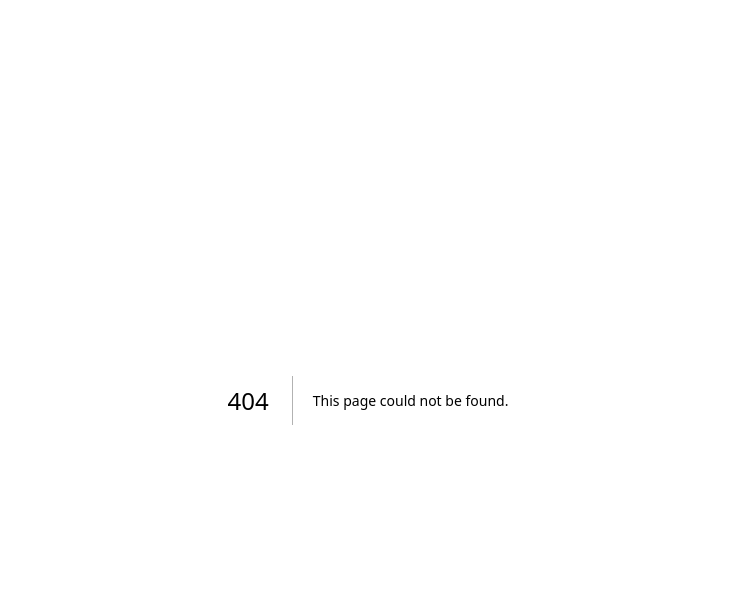
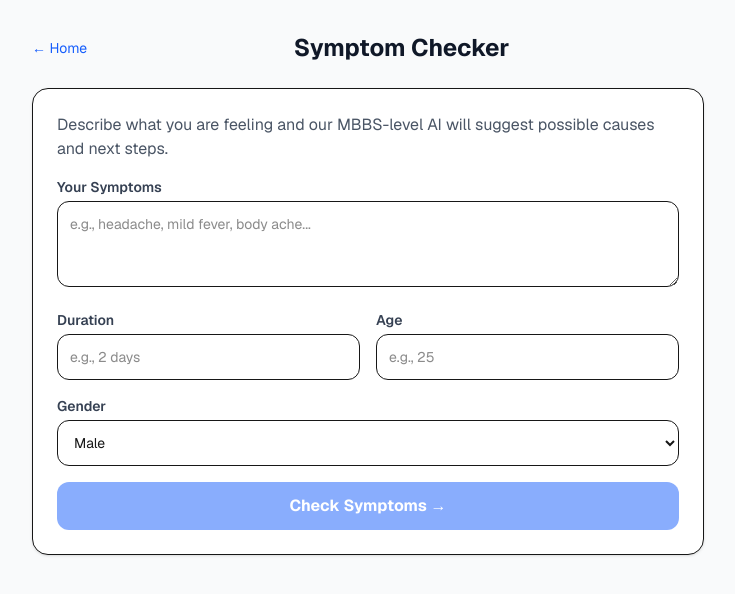
Before and after one commit to coderwrexx/medicalplain, a Next.js app: page /symptoms in a window 1280 px wide. Before the commit this address had no page. Shown: the top 594 px of the page, without its empty margins (272-1007 px from the left). Built offline with nearby package versions, Linux system fonts and the light colour scheme.

Commit message:
Phase 6: Added AI Symptom Checker

```diff
--- /dev/null
+++ b/app/symptoms/page.tsx
@@ -0,0 +1,118 @@
+'use client';
+import { useState } from 'react';
+import { useRouter } from 'next/navigation';
+
+export default function Symptoms() {
+  const router = useRouter();
+  const [symptoms, setSymptoms] = useState('');
+  const [duration, setDuration] = useState('');
+  const [age, setAge] = useState('');
+  const [gender, setGender] = useState('Male');
+  const [loading, setLoading] = useState(false);
+  const [result, setResult] = useState<any>(null);
+
+  const analyze = async () => {
+    if (!symptoms) return;
+    setLoading(true);
+    try {
+      const res = await fetch('/api/symptoms', {
+        method: 'POST',
+        headers: { 'Content-Type': 'application/json' },
+        body: JSON.stringify({ symptoms, duration, age, gender }),
+      });
+      const data = await res.json();
+      setResult(data);
+    } catch (error) {
+      alert('Error analyzing symptoms.');
+    }
+    setLoading(false);
+  };
+
+  return (
+    <main className="min-h-screen bg-gray-50 p-4">
+      <div className="max-w-2xl mx-auto">
+        <div className="flex items-center gap-3 mb-6 pt-4">
+          <button onClick={() => router.push('/')} className="text-blue-600 hover:underline text-sm">← Home</button>
+          <h1 className="text-2xl font-bold text-gray-900 ml-auto mr-auto">Symptom Checker</h1>
+        </div>
+
+        {!result ? (
+          <div className="bg-white rounded-2xl p-6 shadow-sm border mb-4">
+            <p className="text-gray-600 mb-4">Describe what you are feeling and our MBBS-level AI will suggest possible causes and next steps.</p>
+
+            <div className="space-y-4">
+              <div>
+                <label className="block text-sm font-semibold text-gray-700 mb-1">Your Symptoms</label>
+                <textarea value={symptoms} onChange={(e) => setSymptoms(e.target.value)} placeholder="e.g., headache, mild fever, body ache..." className="w-full border rounded-xl p-3 text-sm focus:border-blue-500 outline-none" rows={3}></textarea>
+              </div>
+              <div className="grid grid-cols-2 gap-4">
+                <div>
+                  <label className="block text-sm font-semibold text-gray-700 mb-1">Duration</label>
+                  <input type="text" value={duration} onChange={(e) => setDuration(e.target.value)} placeholder="e.g., 2 days" className="w-full border rounded-xl p-3 text-sm focus:border-blue-500 outline-none" />
+                </div>
+                <div>
+                  <label className="block text-sm font-semibold text-gray-700 mb-1">Age</label>
+                  <input type="number" value={age} onChange={(e) => setAge(e.target.value)} placeholder="e.g., 25" className="w-full border rounded-xl p-3 text-sm focus:border-blue-500 outline-none" />
+                </div>
+              </div>
+              <div>
+                 <label className="block text-sm font-semibold text-gray-700 mb-1">Gender</label>
+                 <select value={gender} onChange={(e) => setGender(e.target.value)} className="w-full border rounded-xl p-3 text-sm focus:border-blue-500 outline-none bg-white">
+                   <option>Male</option>
+                   <option>Female</option>
+                   <option>Other</option>
+                 </select>
+              </div>
+
+              <button onClick={analyze} disabled={loading || !symptoms} className="w-full bg-blue-600 text-white font-bold py-3 rounded-xl disabled:opacity-50">
+                {loading ? 'Analyzing...' : 'Check Symptoms →'}
+              </button>
+            </div>
+          </div>
+        ) : (
+          <div className="space-y-4">
+            <div className="bg-white rounded-2xl p-6 shadow-sm border">
+               <div className="flex justify-between items-start mb-4">
+                 <h2 className="text-xl font-bold text-gray-900">Analysis Result</h2>
+                 <button onClick={() => setResult(null)} className="text-sm text-blue-600 hover:underline">Check again</button>
+               </div>
+
+               <div className={`inline-block px-3 py-1 rounded-full text-sm font-bold mb-4 ${result.urgencyLevel?.includes('Emergency') ? 'bg-red-100 text-red-700' : result.urgencyLevel?.includes('Urgent') ? 'bg-orange-100 text-orange-700' : 'bg-green-100 text-green-700'}`}>
+                 {result.urgencyLevel?.toUpperCase()}
+               </div>
+
+               <div className="space-y-3 mb-6">
+                 <h3 className="font-semibold text-gray-800">Possible Conditions:</h3>
+                 {result.possibleConditions?.map((c: any, i: number) => (
+                   <div key={i} className="bg-blue-50 rounded-xl p-3">
+                     <div className="flex justify-between font-bold text-blue-900 mb-1">
+                       <span>{c.condition}</span>
+                       <span className="text-xs px-2 py-0.5 bg-blue-200 rounded-full">{c.probability} Prob</span>
+                     </div>
+                     <p className="text-sm text-blue-800">{c.description}</p>
+                   </div>
+                 ))}
+               </div>
+
+               <div className="bg-purple-50 rounded-xl p-4 mb-4">
+                 <h3 className="font-semibold text-purple-900 mb-1">Recommendation:</h3>
+                 <p className="text-sm text-purple-800">{result.recommendation}</p>
+               </div>
+
+               {result.redFlags?.length > 0 && (
+                 <div className="bg-red-50 rounded-xl p-4 mb-4 border border-red-100">
+                   <h3 className="font-semibold text-red-900 mb-1">🚨 Watch out for:</h3>
+                   <ul className="list-disc pl-4 text-sm text-red-800 space-y-1">
+                     {result.redFlags.map((flag: string, i: number) => <li key={i}>{flag}</li>)}
+                   </ul>
+                 </div>
+               )}
+
+               <p className="text-xs text-gray-500 text-center">{result.disclaimer}</p>
+            </div>
+          </div>
+        )}
+      </div>
+    </main>
+  );
+}
```
Also changed, not shown: app/api/symptoms/route.ts (added, +28 -0 lines).
